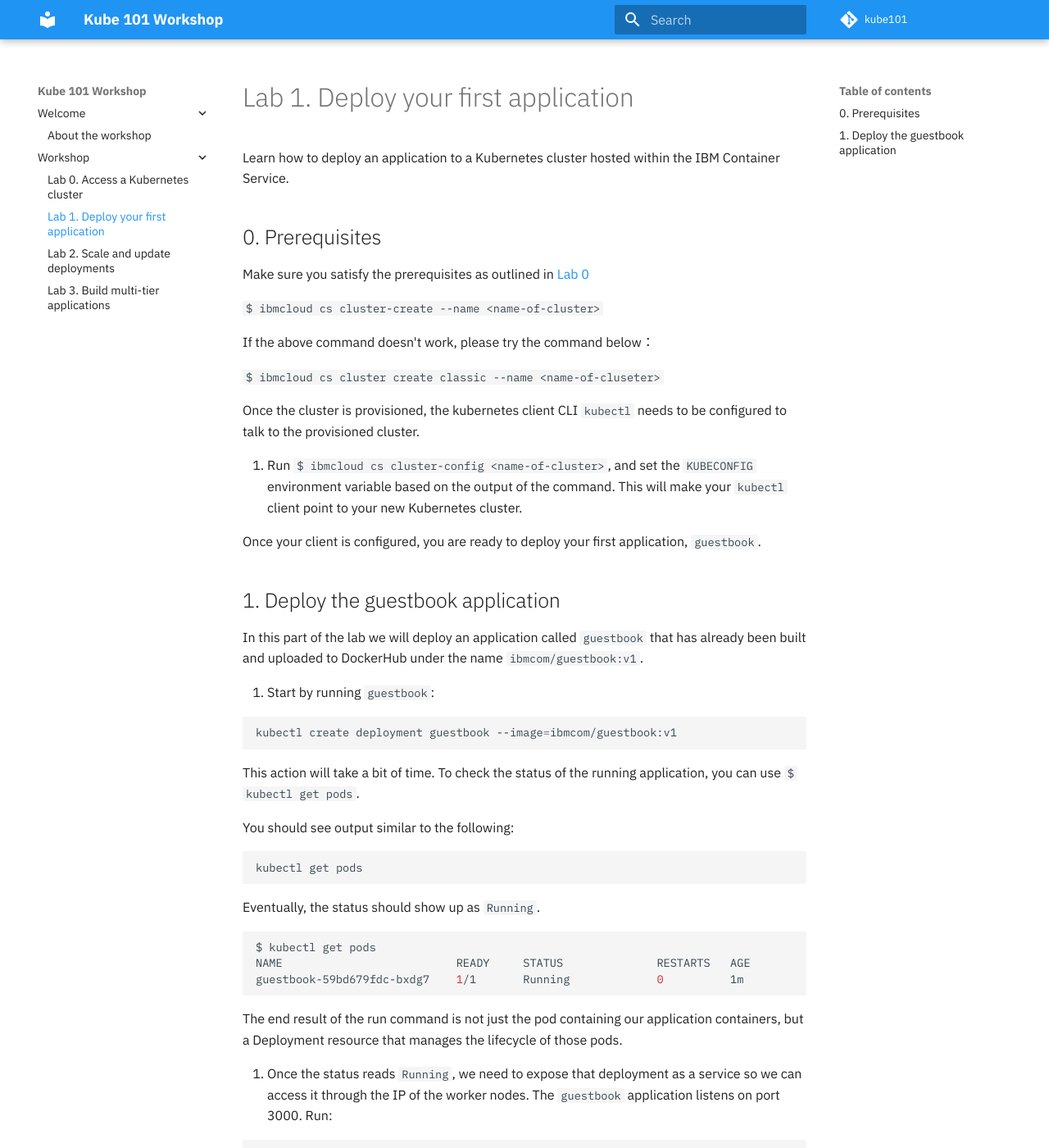
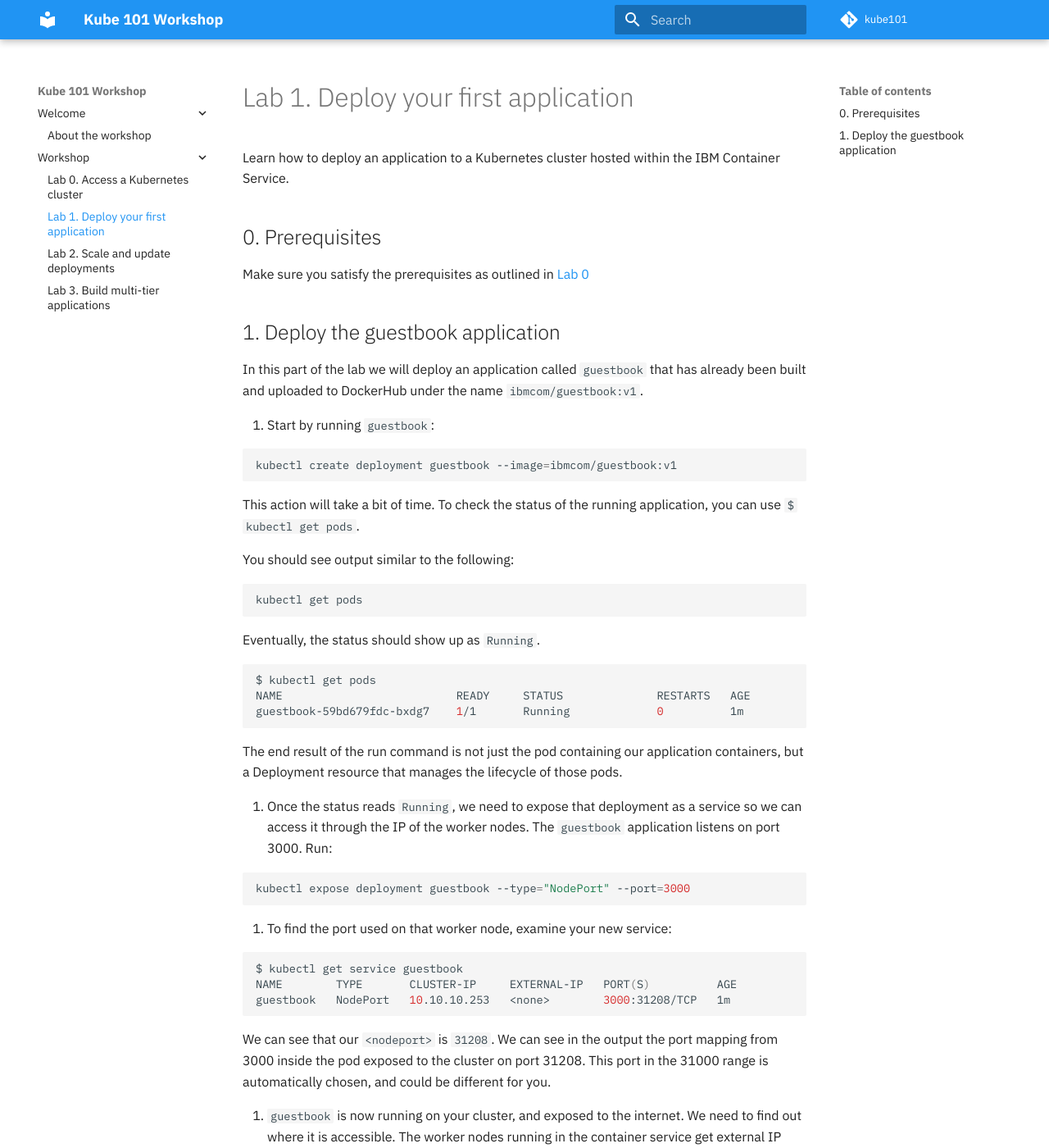
Before and after one commit to IBM/kube101, an MkDocs documentation site: the page built from docs/Lab1/README.md, in a window 1280 px wide and 1400 px high. Shown: the whole window at 82% size. Built offline with MkDocs 1.6.1 and Material for MkDocs 9.7.7, drawn with Linux system fonts in a browser that asks for light colours; comment, search, counter and statistics services are not loaded; some of the changed text lies outside the part shown.

Commit message:
remove confusing prereqs and match instructions to output

````diff
--- a/docs/Lab1/README.md
+++ b/docs/Lab1/README.md
@@ -6,21 +6,6 @@
 ## 0. Prerequisites
 
 Make sure you satisfy the prerequisites as outlined in [Lab 0](../Lab0/README.md)
-
-   ```$ ibmcloud cs cluster-create --name <name-of-cluster>```
-
-   If the above command doesn't work, please try the command below：
-
-   ```$ ibmcloud cs cluster create classic --name <name-of-cluseter>```
-
-Once the cluster is provisioned, the kubernetes client CLI `kubectl` needs to be
-configured to talk to the provisioned cluster.
-
-1. Run `$ ibmcloud cs cluster-config <name-of-cluster>`, and set the `KUBECONFIG`
-   environment variable based on the output of the command. This will
-   make your `kubectl` client point to your new Kubernetes cluster.
-
-Once your client is configured, you are ready to deploy your first application, `guestbook`.
 
 ## 1. Deploy the guestbook application
 
````
Also changed, not shown: other parts of docs/Lab1/README.md (+1 -1 lines).
